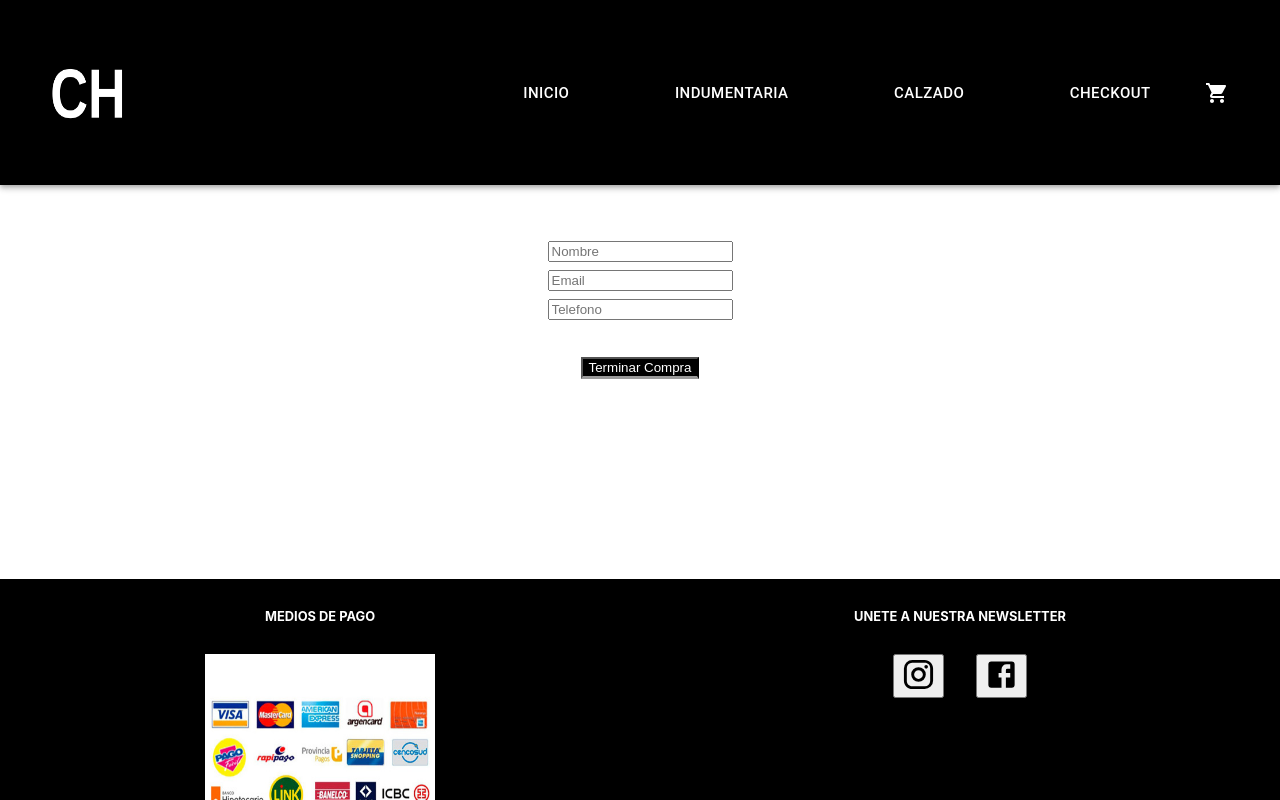
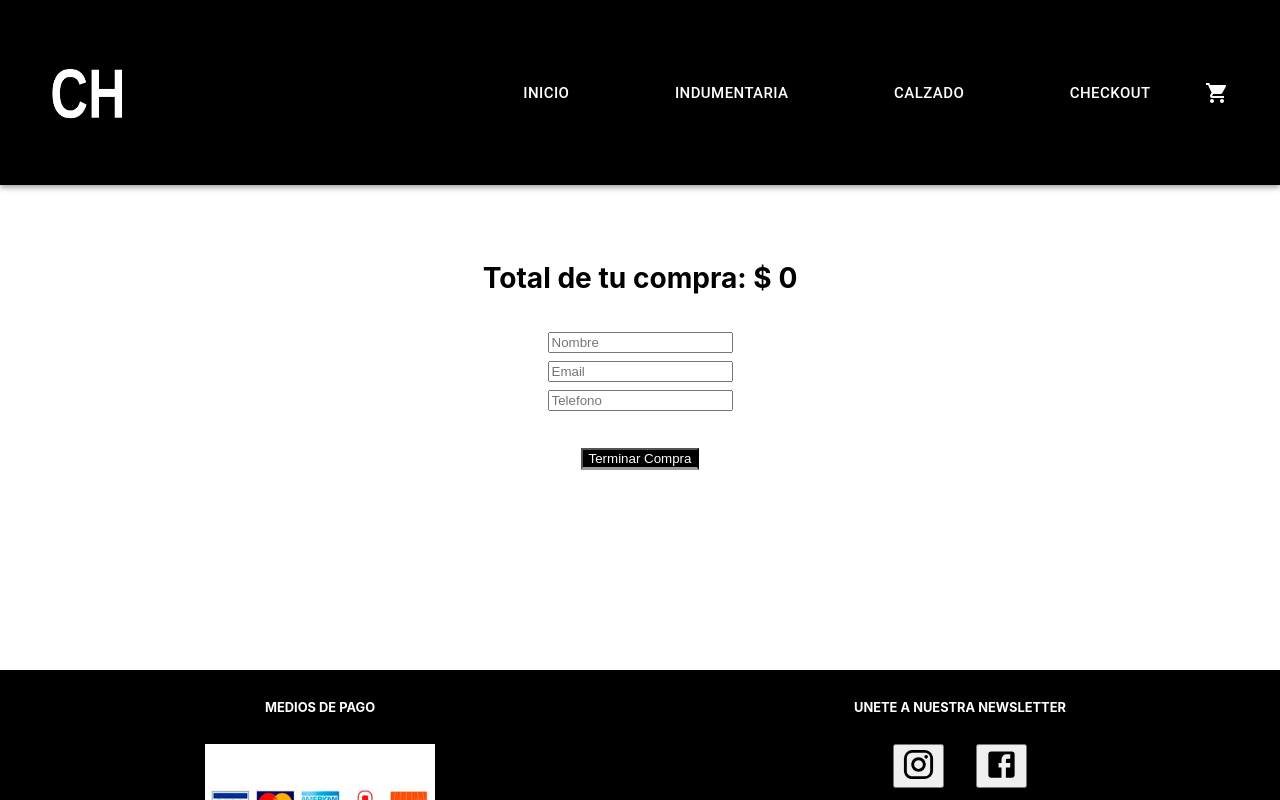
Before and after one commit to palmaroocchiagustina/react, a React (Create React App) app: page /checkout in a window 1280 px wide. Shown: the top 800 px of the page. Built offline with nearby package versions, Linux system fonts and the light colour scheme.

Commit message:
revision

```diff
--- a/src/components/Checkout.jsx
+++ b/src/components/Checkout.jsx
@@ -12,7 +12,7 @@ import { Link } from 'react-router-dom';
 export default function Checkout() {
 
 
-  const {carrito, totalAPagar, limpiarCart } = useContext(contextoGeneral)
+  const {carrito,totalPrecio, limpiarCart } = useContext(contextoGeneral)
 
   const [ nombre, setNombre] = useState("");
   const [ telefono, setTelefono] = useState("");
@@ -31,7 +31,7 @@ export default function Checkout() {
             precio: producto.precio,
             quantity: producto.quantity,
         })),
-        total: totalAPagar,
+        total: totalPrecio,
         };
 
   console.log(pedido);
@@ -45,6 +45,7 @@ export default function Checkout() {
 
    setPedidoInsertado(pedidoInsertado);
    limpiarCart();
+
 
     carrito.forEach(item => {
       const documento = doc(db, 'productos', item.id);
@@ -73,6 +74,9 @@ export default function Checkout() {
     </Stack>
     ) : (
       <form onSubmit={validarForm}>
+                        <h3>
+                        Total de tu compra: $ {totalPrecio()}
+                        </h3>
                         <input
                             type="text"
                             name="Nombre"
@@ -100,6 +104,7 @@ export default function Checkout() {
 
                             required
                         />
+
                         <br /><br />
                         <button
                         type='submit'
```
